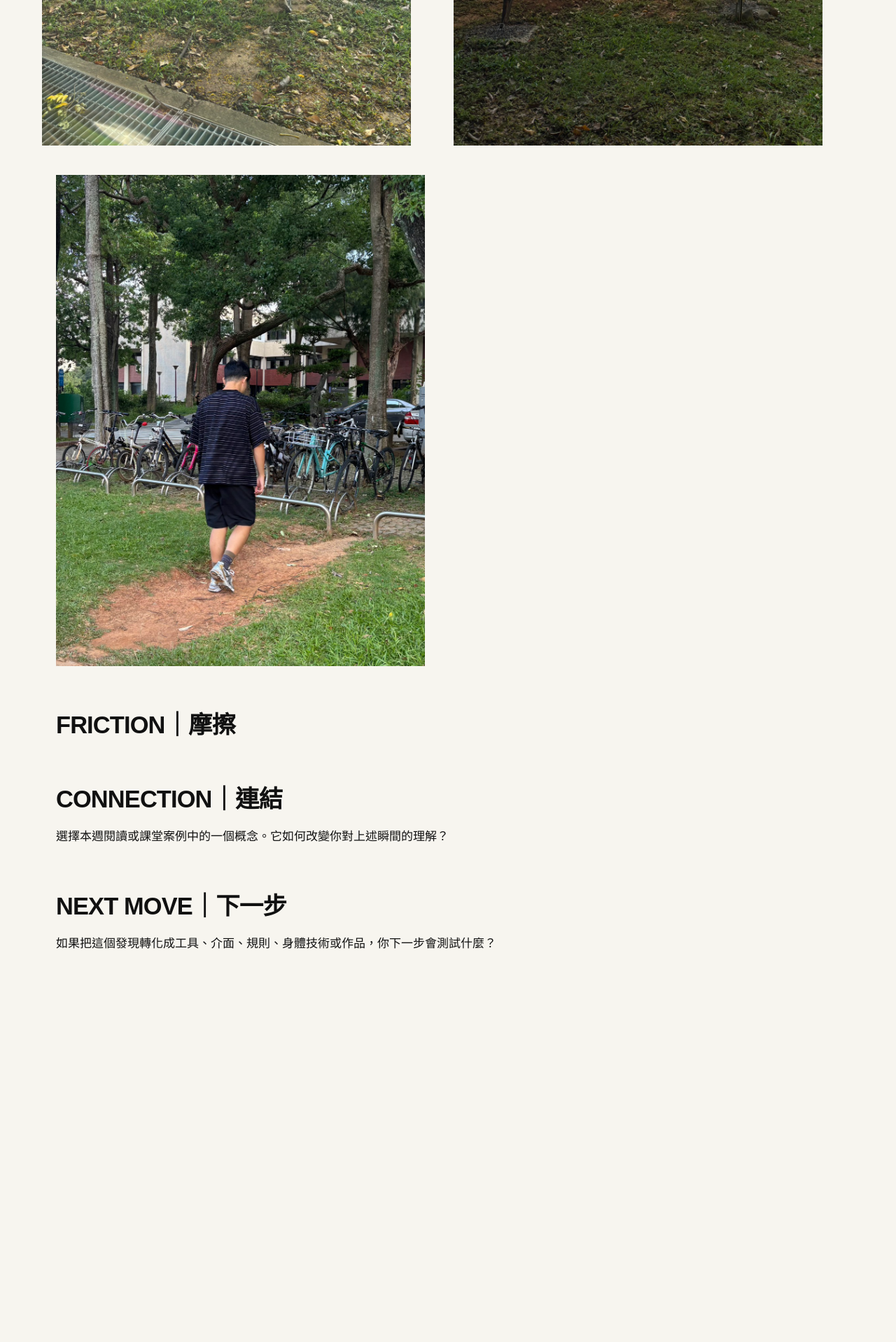
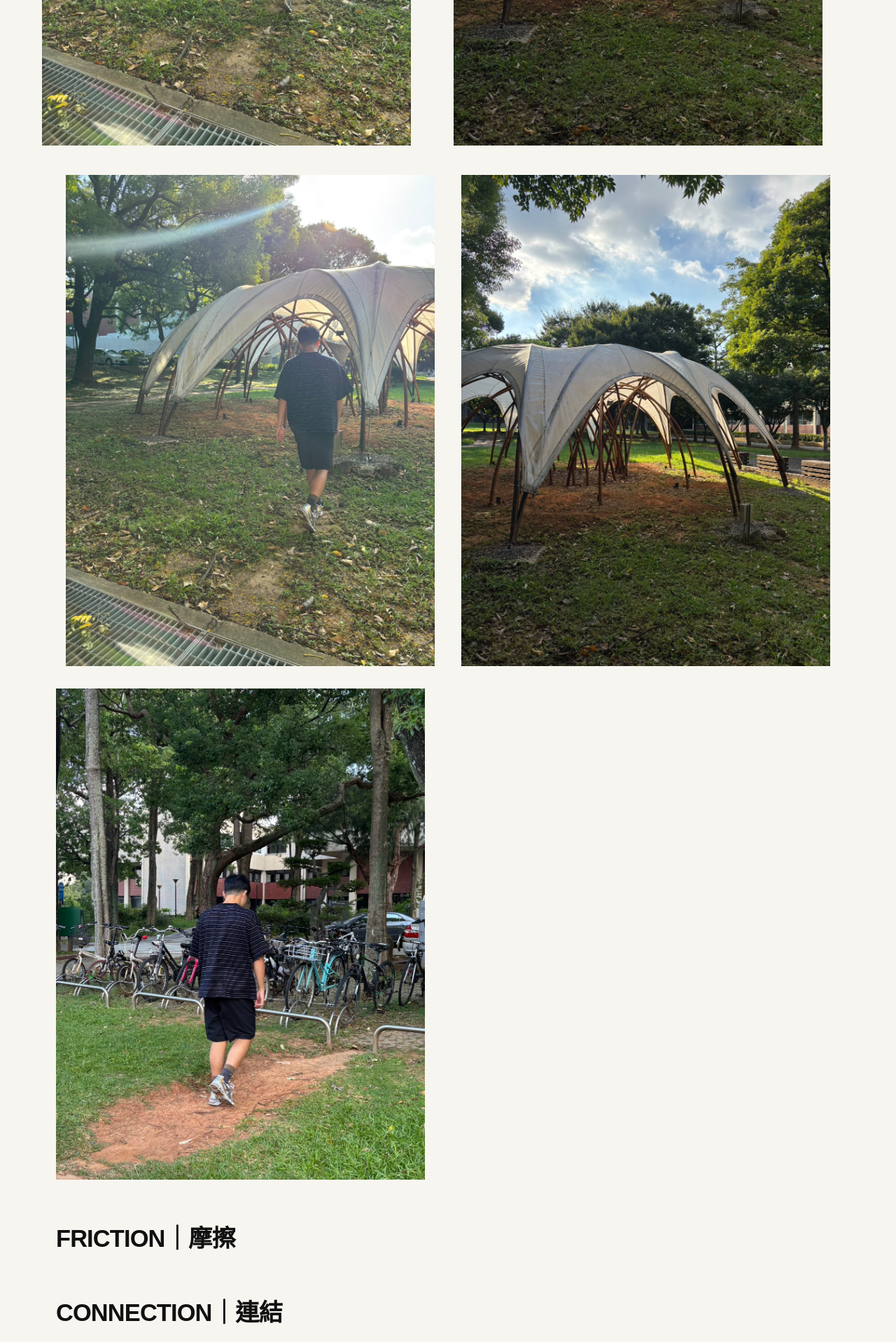
Before and after one commit to liki1928/fieldworkarchive, a Jekyll site: the page built from weeks/week-02.md, in a window 1280 px wide. Shown: the part 1122-3040 px from the top of the page at 70% size. Built offline with Jekyll 4.4.1, drawn with Linux system fonts in a browser that asks for light colours; before the commit the page ends 2592 px from its top, so only the background shows below that.

Commit message:
Update week-02.md

```diff
--- a/weeks/week-02.md
+++ b/weeks/week-02.md
@@ -17,6 +17,10 @@ permalink: /weeks/week-02/
   <img src="{{ '/assets/images/w02-2.jpg' | relative_url }}" alt="圖二" style="width: calc(50% - 5px);">
 </div>
 
+<div class="image-row">
+  <img src="{{ '/assets/images/w02-1.jpg' | relative_url }}" alt="圖一">
+  <img src="{{ '/assets/images/w02-2.jpg' | relative_url }}" alt="圖二">
+</div>
 
 ![圖三]({{ '/assets/images/w02-3.jpg' | relative_url }})
 
```
